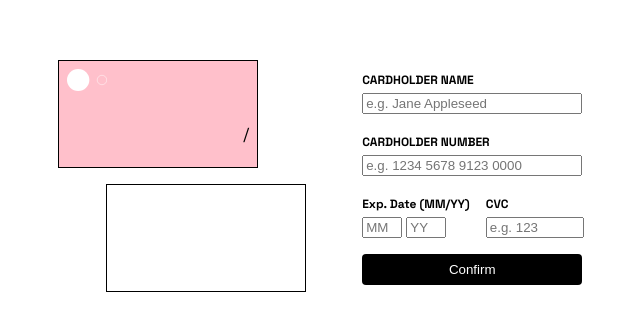
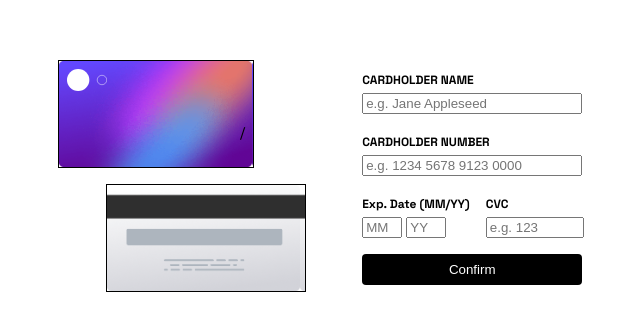
Before and after one commit to parvathy07r/interactive-card-details-form, a plain HTML site: page index.html in a window 1280 px wide. Shown: the part 224-554 px from the top of the page, without its empty margins (319-959 px from the left). Drawn offline with Linux system fonts and the light colour scheme.

Commit message:
updated styles

```diff
--- a/script.js
+++ b/script.js
@@ -22,9 +22,7 @@ const dateError = document.querySelector(".date-error");
 const cvcError = document.querySelector(".cvc-error");
 //select continue button
 const continueButton = document.querySelector(".continue-button");
-
 let outcome;
-
 
 function setValue(element, value) {
     nameInput.style.border = "1px solid black";
--- a/styles.css
+++ b/styles.css
@@ -30,6 +30,7 @@ p {
     display: flex;
     flex-direction: column;
     row-gap: 16px;
+    font-size: 14px;
 }
 
 form {
@@ -75,13 +76,14 @@ button {
 }
 
 .card-one {
-    background-color: pink;
     padding: 8px;
-    width: 200px;
+    width: 196px;
     display: flex;
     flex-direction: column;
     row-gap: 16px;
     height: 108px;
+    background-image: url("./images/bg-card-front.png");
+    background-size: contain;
 }
 
 .card-two {
@@ -89,6 +91,18 @@ button {
     height: 108px;
     position: relative;
     left: 48px;
+    background-image: url("./images/bg-card-back.png");
+    background-size: contain;
+    font-size: 8px;
+    display: flex;
+    justify-content: flex-end;
+    align-items: center;
+}
+
+.display-cvc {
+    position: relative;
+    right: 24px;
+    color: white;
 }
 
 .card-one img {
```
